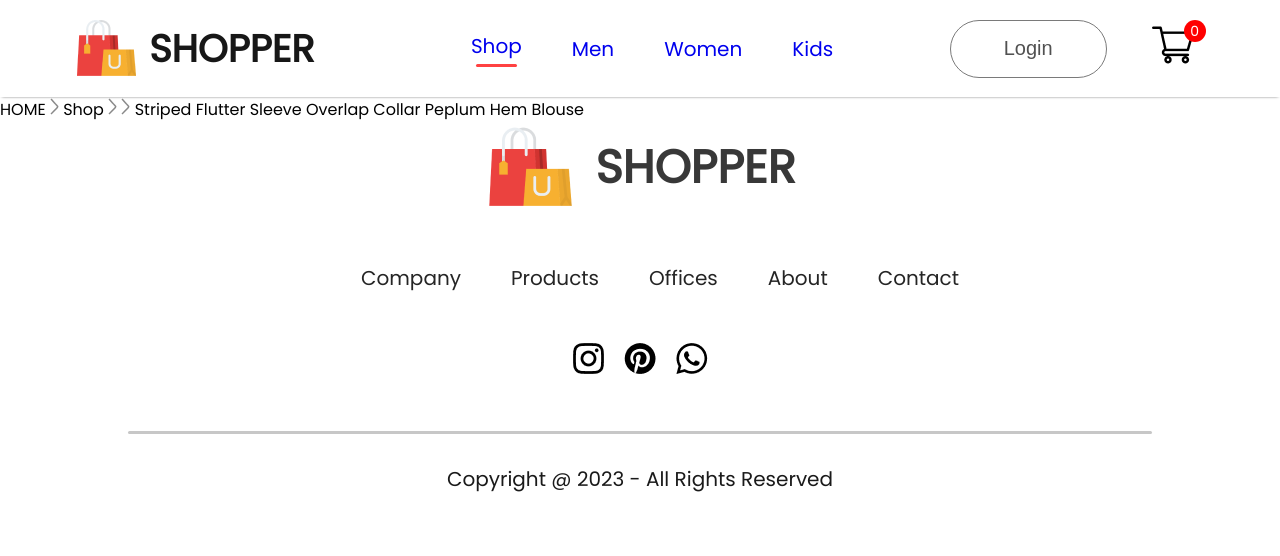
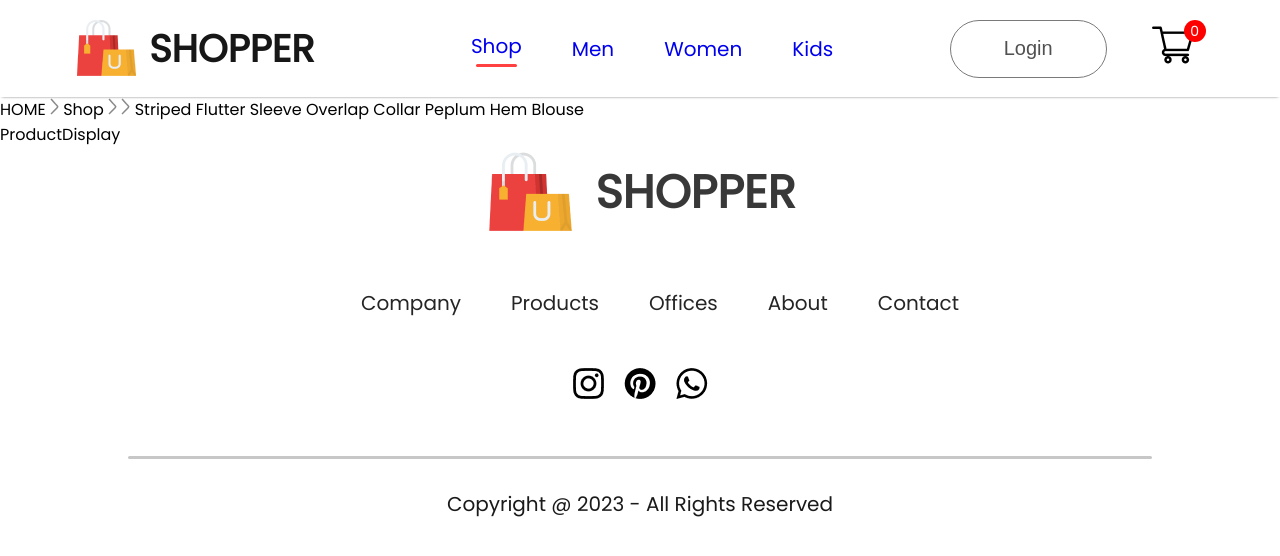
Before and after one commit to Hemant-Mhalsekar/E-Commerce-Website, a React (Create React App) app in the folder frontend/: page /product/1 in a window 1280 px wide. Shown: the top 556 px of the page. Built offline with nearby package versions, Linux system fonts and the light colour scheme.

Commit message:
Mounted product display

```diff
--- a/frontend/src/Pages/Product.jsx
+++ b/frontend/src/Pages/Product.jsx
@@ -2,6 +2,7 @@ import React, { useContext } from 'react'
 import { ShopContext } from '../Context/ShopContext'
 import { useParams } from 'react-router-dom'
 import Breadcrum from '../Components/Breadcrums/Breadcrum'
+import ProductDisplay from '../Components/ProductDisplay/ProductDisplay'
 
 const Product = () => {
   const {all_product} = useContext(ShopContext)
@@ -10,6 +11,7 @@ const Product = () => {
   return (
     <div>
       <Breadcrum product = {product}/>
+      <ProductDisplay product ={product}/>
     </div>
   )
 }
```
